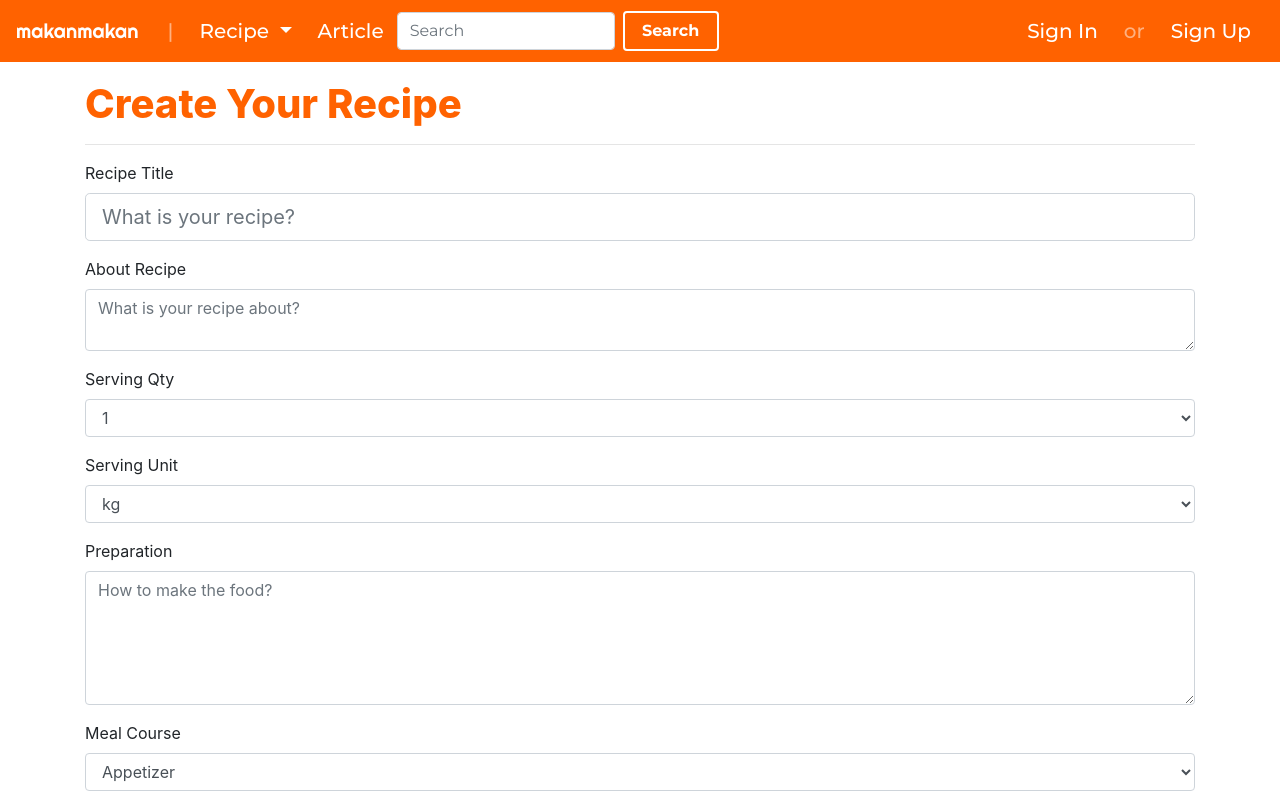
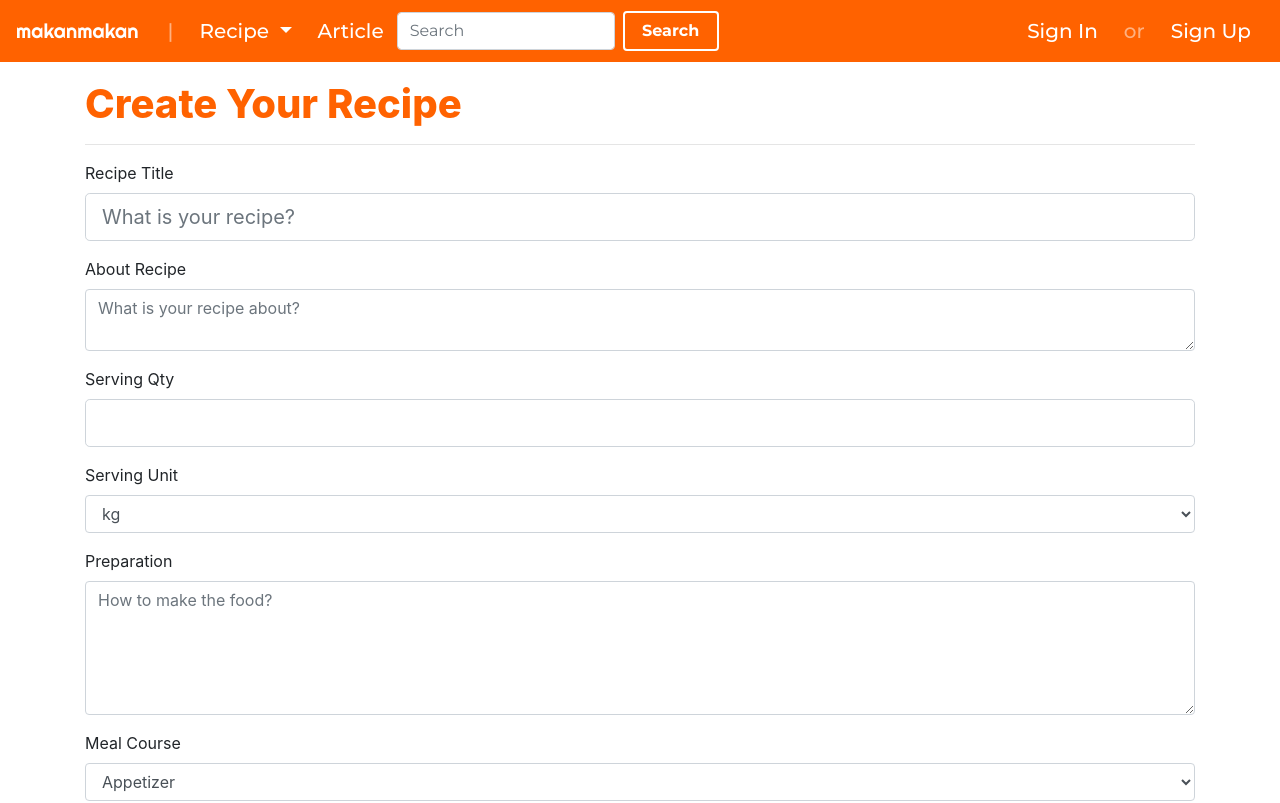
Before and after one commit to nvianiltr/fp_frontend, an Angular app in the folder makanmakan/: page /create/recipe in a window 1280 px wide. Shown: the top 803 px of the page. Built offline with nearby package versions, Linux system fonts and the light colour scheme.

Commit message:
Updated on Article

```diff
--- a/makanmakan/src/app/create-recipe/create-recipe.component.html
+++ b/makanmakan/src/app/create-recipe/create-recipe.component.html
@@ -12,13 +12,7 @@
 		</div>
 		<div class="form-group">
 			<label>Serving Qty</label>
-			<select class="form-control" id="servingQty">
-				<option>1</option>
-				<option>2</option>
-				<option>3</option>
-				<option>4</option>
-				<option>5</option>
-			</select>
+			<input type="number" class="form-control form-control-lg" id="servingQty" name="servingQty">
 		</div>
 		<div class="form-group">
 			<label>Serving Unit</label>
```
